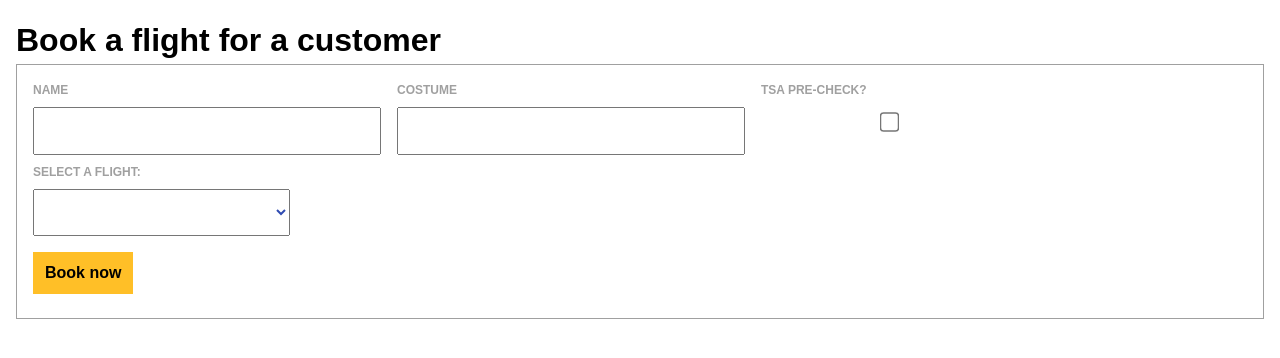
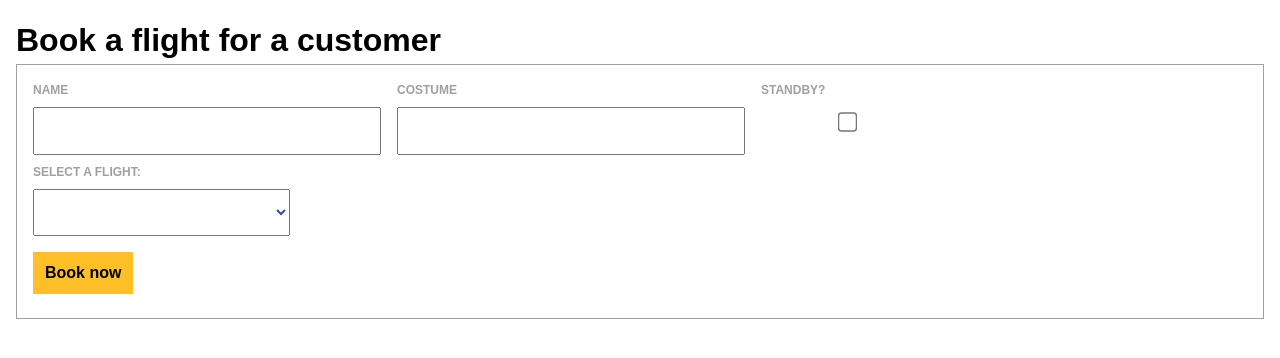
Before and after one commit to cahogan/swa, a Django app: page /book/ in a window 1280 px wide. Shown: the part 92-450 px from the top of the page. Run offline with Django 5.2, Linux system fonts and the light colour scheme; data that the repository does not hold is empty; some web fonts are replaced.

Commit message:
Change "precheck" to "standby"

```diff
--- a/core/models/ticket.py
+++ b/core/models/ticket.py
@@ -11,7 +11,7 @@ class Ticket(Metadata):
     # Attributes
     first_name = models.CharField(max_length=100)
     costume = models.CharField(max_length=100)
-    tsa_precheck = models.BooleanField()
+    standby = models.BooleanField()
     boarding_group = models.CharField(max_length=1)
     boarding_position = models.IntegerField()
     has_boarded = models.BooleanField(default=False)
--- a/core/templates/core/booking.html
+++ b/core/templates/core/booking.html
@@ -17,8 +17,8 @@
                 <label for="customer_costume">Costume</label>
                 <input type="text" name="customer_costume">
             </div>
-            <label for="tsa_precheck">TSA pre-check?</label>
-            <input type="checkbox" name="tsa_precheck">
+            <label for="standby">Standby?</label>
+            <input type="checkbox" name="standby">
         </div>
         <div class="form-group">
             <label for="flight_id">Select a flight:</label>
--- a/core/views/ticket.py
+++ b/core/views/ticket.py
@@ -73,14 +73,14 @@ def book_ticket(request):
                 return redirect("/book/") #TODO: Add error message
             else:
                 current_bookings = flight.ticket_set.count()
-                checkbox = True if request.POST.get("tsa_precheck") is not None else False
+                checkbox = True if request.POST.get("standby") is not None else False
                 if current_bookings < flight.capacity:
                     group, number = get_boarding_position(current_bookings)
                     ticket = Ticket.objects.create(
                         flight=flight,
                         first_name=request.POST.get("customer_name"),
                         costume=request.POST.get("customer_costume"),
-                        tsa_precheck=checkbox,
+                        standby=checkbox,
                         boarding_group=group,
                         boarding_position=number,
                     )
```
Also changed, not shown: core/migrations/0006_rename_tsa_precheck_ticket_standby.py (added).
